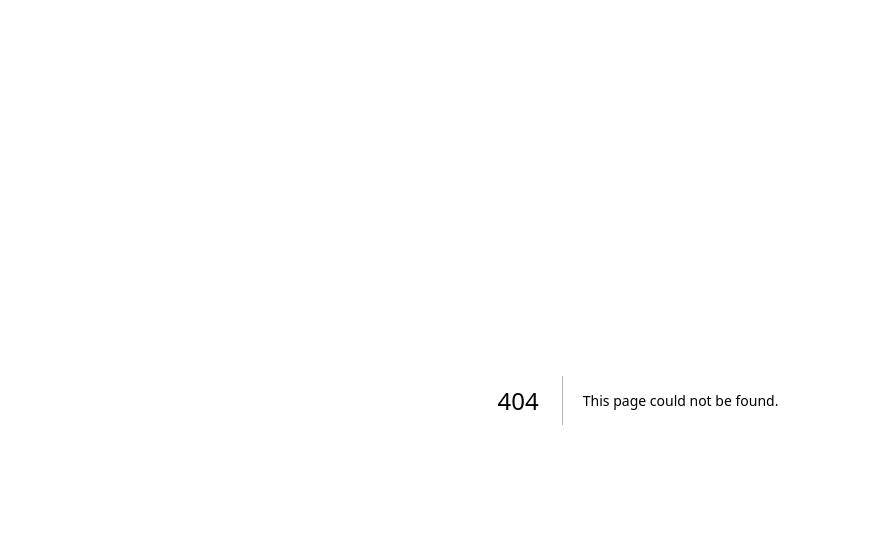
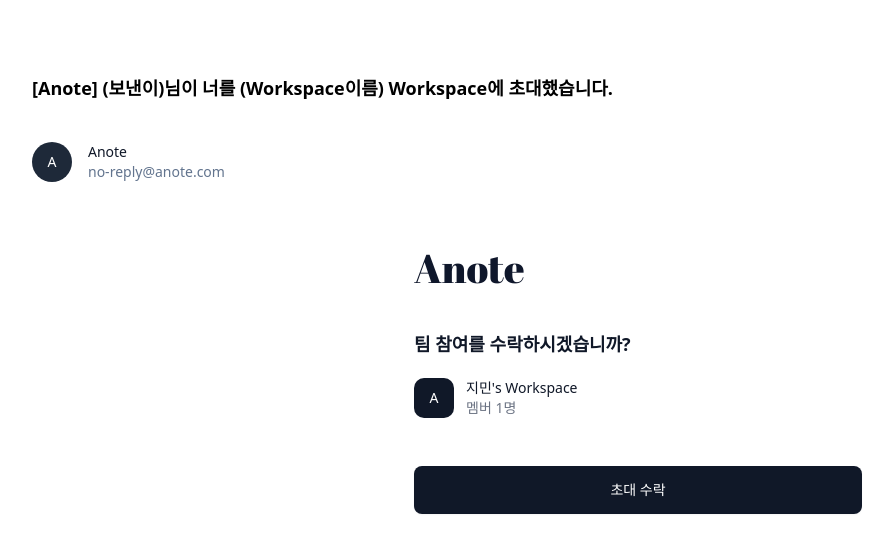
Before and after one commit to cooderyg/meetings_frontend, a Next.js app: page /invite-member in a window 1280 px wide. Before the commit this address had no page. Shown: the top 552 px of the page, without its empty margins (2-895 px from the left). Built offline with nearby package versions, Linux system fonts and the light colour scheme; what overlay-kit would draw is missing.

Commit message:
design : add pc_co_menber_02

```diff
--- /dev/null
+++ b/src/app/invite-member/page.tsx
@@ -0,0 +1,111 @@
+"use client";
+
+import { useState } from "react";
+import { Card, CardContent, CardHeader } from "@/components/ui/card";
+import { Button } from "@/components/ui/button";
+
+interface InvitePageProps {
+  inviteToken?: string;
+  inviterName?: string;
+  inviterEmail?: string;
+  workspaceName?: string;
+  memberCount?: number;
+  onAccept?: (token: string) => Promise<void>;
+  onDecline?: (token: string) => Promise<void>;
+}
+
+export default function AdvancedInvitePage({
+  inviteToken = "sample-token",
+  inviterName = "Anote",
+  inviterEmail = "no-reply@anote.com",
+  workspaceName = "지민's Workspace",
+  memberCount = 1,
+  onAccept,
+  onDecline,
+}: InvitePageProps) {
+  const [status, setStatus] = useState<
+    "pending" | "accepting" | "accepted" | "declined"
+  >("pending");
+
+  const handleAcceptInvite = async () => {
+    setStatus("accepting");
+    try {
+      await onAccept?.(inviteToken);
+      setStatus("accepted");
+    } catch (error) {
+      setStatus("pending");
+      console.error("초대 수락 실패:", error);
+    }
+  };
+
+  return (
+    <main className="min-h-screen flex items-center justify-center px-4 relative">
+      <div className="w-full max-w-md space-y-8">
+        {/* 상단 알림 */}
+
+        <section className="absolute top-[74px] left-[34px]">
+          <div className="flex items-start gap-4">
+            <div className="flex-1">
+              <strong className="text-lg text-black">
+                [Anote] (보낸이)님이 너를 (Workspace이름) Workspace에
+                초대했습니다.
+              </strong>
+
+              <div className="flex items-center gap-4 mt-10">
+                <div className="w-10 h-10 bg-gray-800 rounded-full flex items-center justify-center">
+                  <span className="text-white text-sm font-medium">A</span>
+                </div>
+                <div>
+                  <p className="text-sm font-medium text-gray-900">
+                    {inviterName}
+                  </p>
+                  <p className="text-sm text-slate-500">{inviterEmail}</p>
+                </div>
+              </div>
+            </div>
+          </div>
+        </section>
+
+        <section className="gap-12 shadow-none border-none max-w-[448px]">
+          <h1 className="text-[40px] leading-7 text-slate-900 font-abril-fatface mb-12">
+            Anote
+          </h1>
+
+          <div className="space-y-12 pb-8">
+            <div>
+              <h2 className="text-lg font-semibold text-gray-900 mb-5">
+                팀 참여를 수락하시겠습니까?
+              </h2>
+              <div className="rounded-lg flex gap-3">
+                <div className="w-10 h-10 bg-gray-900 text-white rounded-lg flex items-center justify-center text-sm font-medium">
+                  A
+                </div>
+                <div className="text-left">
+                  <p className="text-sm font-medium text-gray-900">
+                    {workspaceName}
+                  </p>
+                  <p className="text-sm text-gray-500">멤버 {memberCount}명</p>
+                </div>
+              </div>
+            </div>
+
+            <div className="space-y-3">
+              <Button
+                onClick={handleAcceptInvite}
+                disabled={status === "accepting"}
+                className="
+                  w-full h-12
+                  bg-gray-900 hover:bg-gray-800
+                  text-white font-medium
+                  transition-colors
+                "
+              >
+                {status === "accepting" ? "초대 수락 중..." : "초대 수락"}
+              </Button>
+            </div>
+          </div>
+        </section>
+      </div>
+    </main>
+  );
+}
```
